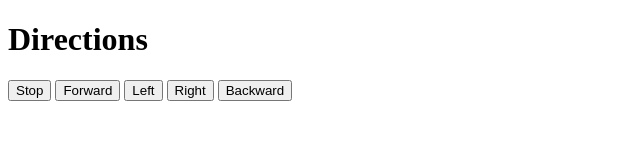
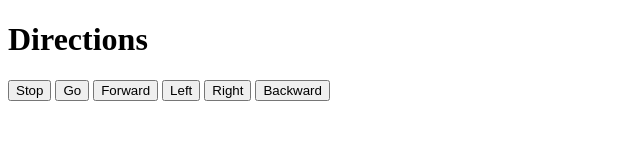
Before and after one commit to Kyra15/RemoteOrville, a plain HTML site: page templates/index.html in a window 1280 px wide. Shown: the whole page, without its empty margins (0-640 px from the left). Drawn offline with Linux system fonts and the light colour scheme.

Commit message:
Update index.html with comments

```diff
--- a/templates/index.html
+++ b/templates/index.html
@@ -5,6 +5,9 @@
 </head>
 <body>
 <script>
+    // this function will perform an asynchronous request to the the url given with the added part of /moving
+    // and post it in a json format to the 'button' key
+    // it will log this data in the console and if there is an error, it will print that instead
     function postData(input) {
         fetch('/moving', {
             method: 'POST',
@@ -18,8 +21,10 @@
         .catch(error => console.error('Error:', error));
             }
         </script>
+<!--     the 5 buttons used to operate the tank -->
 <h1>Directions</h1>
     <button type="button" onclick="postData('stop')">Stop</button>
+    <button type="button" onclick="postData('forward')">Go</button>
     <button type="button" onclick="postData('forward')">Forward</button>
     <button type="button" onclick="postData('left')">Left</button>
     <button type="button" onclick="postData('right')">Right</button>
```
